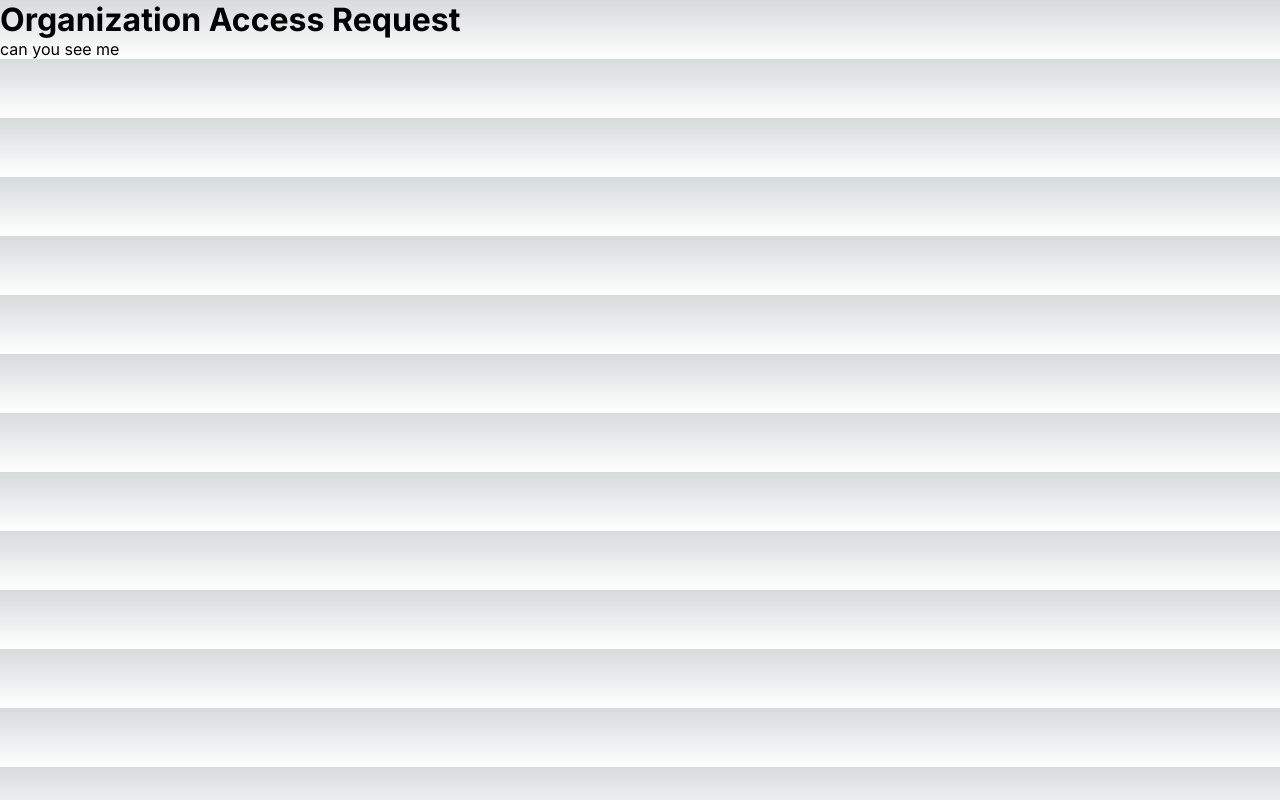
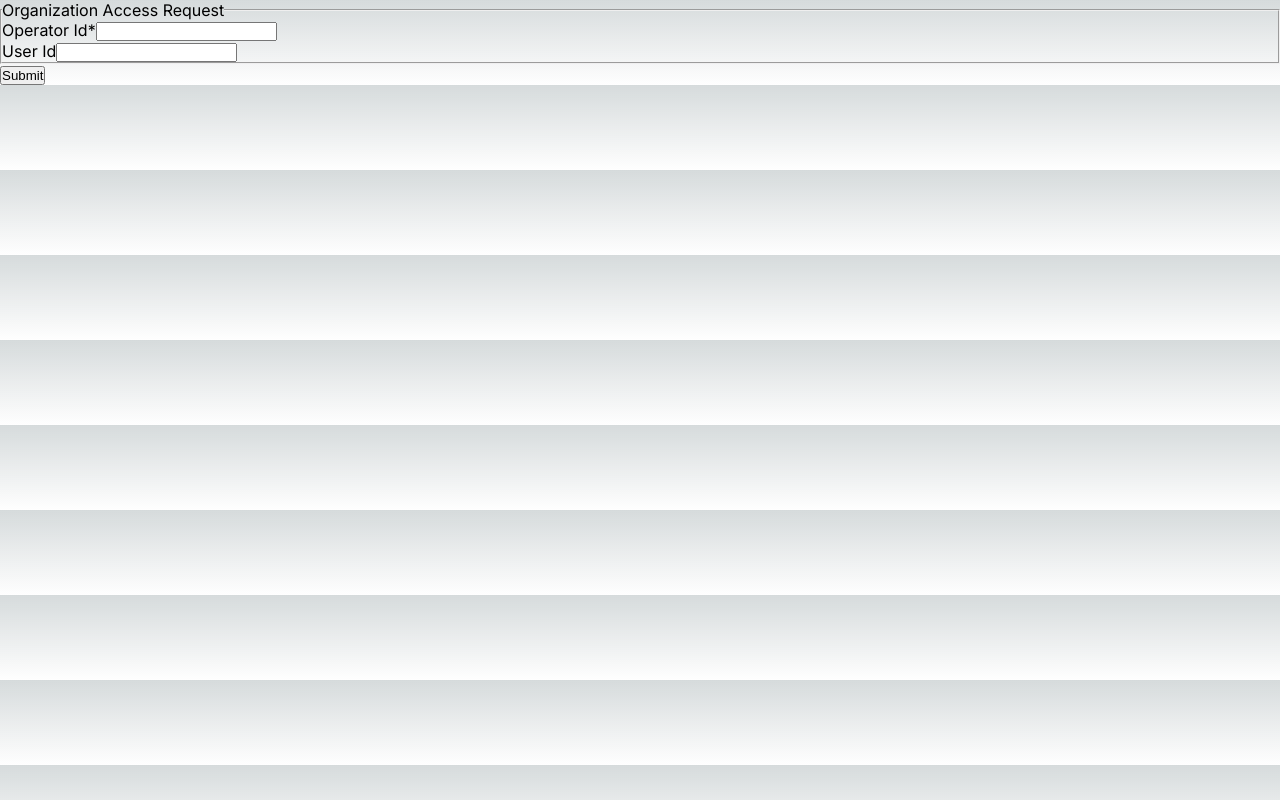
Before and after one commit to bcgov/cas-hackathon-reg, a Next.js app in the folder client/: page /access-request in a window 1280 px wide. Built offline with nearby package versions, Linux system fonts and the light colour scheme.

Commit message:
chore: create request form

```diff
--- a/client/app/access-request/page.tsx
+++ b/client/app/access-request/page.tsx
@@ -1,3 +1,27 @@
+'use client'
+
+import validator from '@rjsf/validator-ajv8';
+import Form from '@rjsf/core';
+import { RJSFSchema } from '@rjsf/utils';
+
+const schema: RJSFSchema = {
+  title: 'Organization Access Request',
+  type: 'object',
+  required: ['title'],
+  properties: {
+    title: { type: 'string', title: 'Operator Id', },
+    userId: { type: 'string', title: 'User Id', },
+  },
+};
+
+const log = (type) => console.log.bind(console, type);
+//  we will populate the form ourselves because we already know operator id and user id from fixtures. Basically, the user is just clicking a button to request
 export default function accessRequest() {
-    return (<><h1>Organization Access Request</h1><div>can you see me</div></>)
+    return (<><h1></h1>  <Form
+    schema={schema}
+    validator={validator}
+    onChange={log('changed')}
+    onSubmit={log('submitted')}
+    onError={log('errors')}
+  /></>)
  }
```
